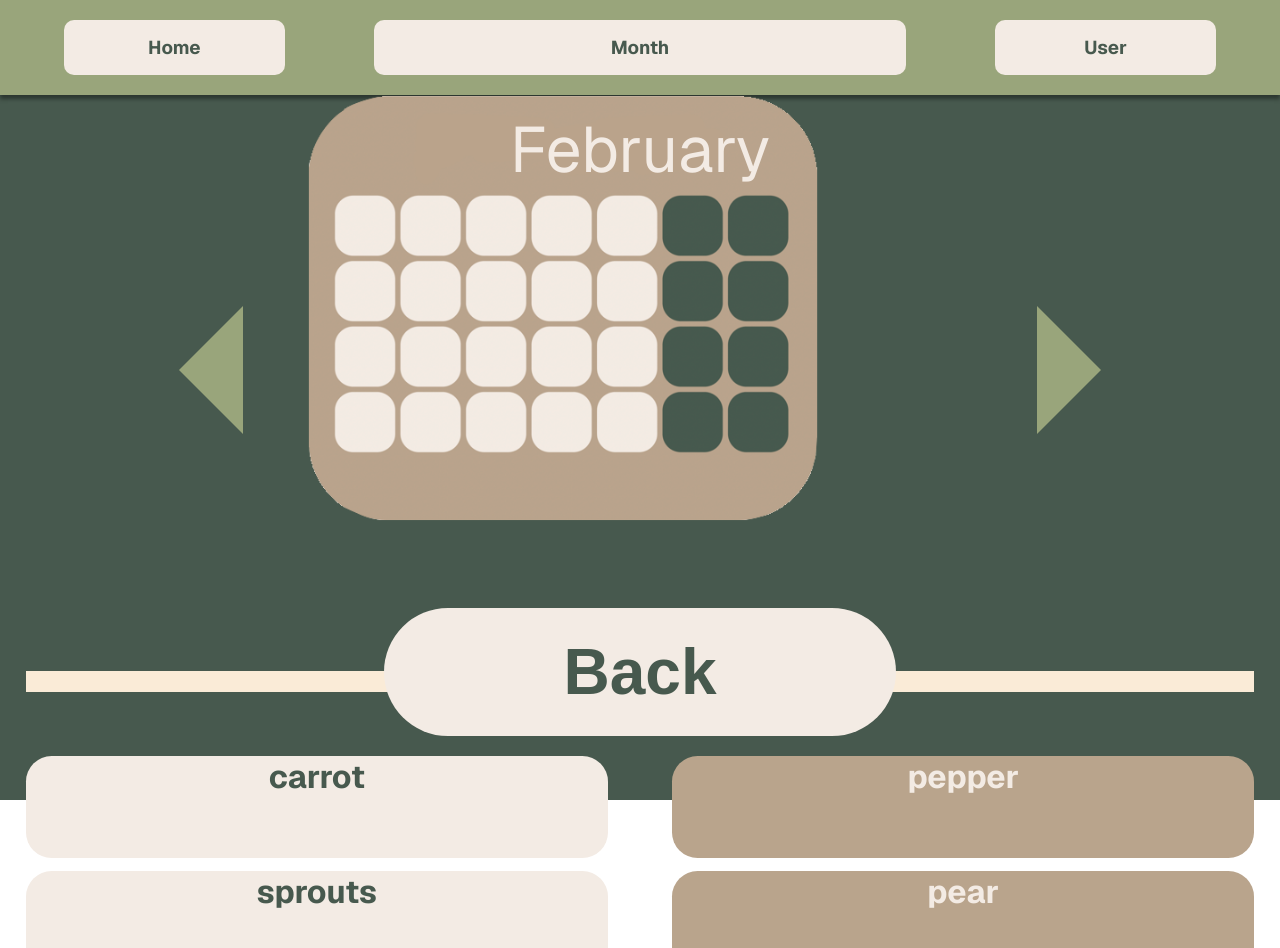
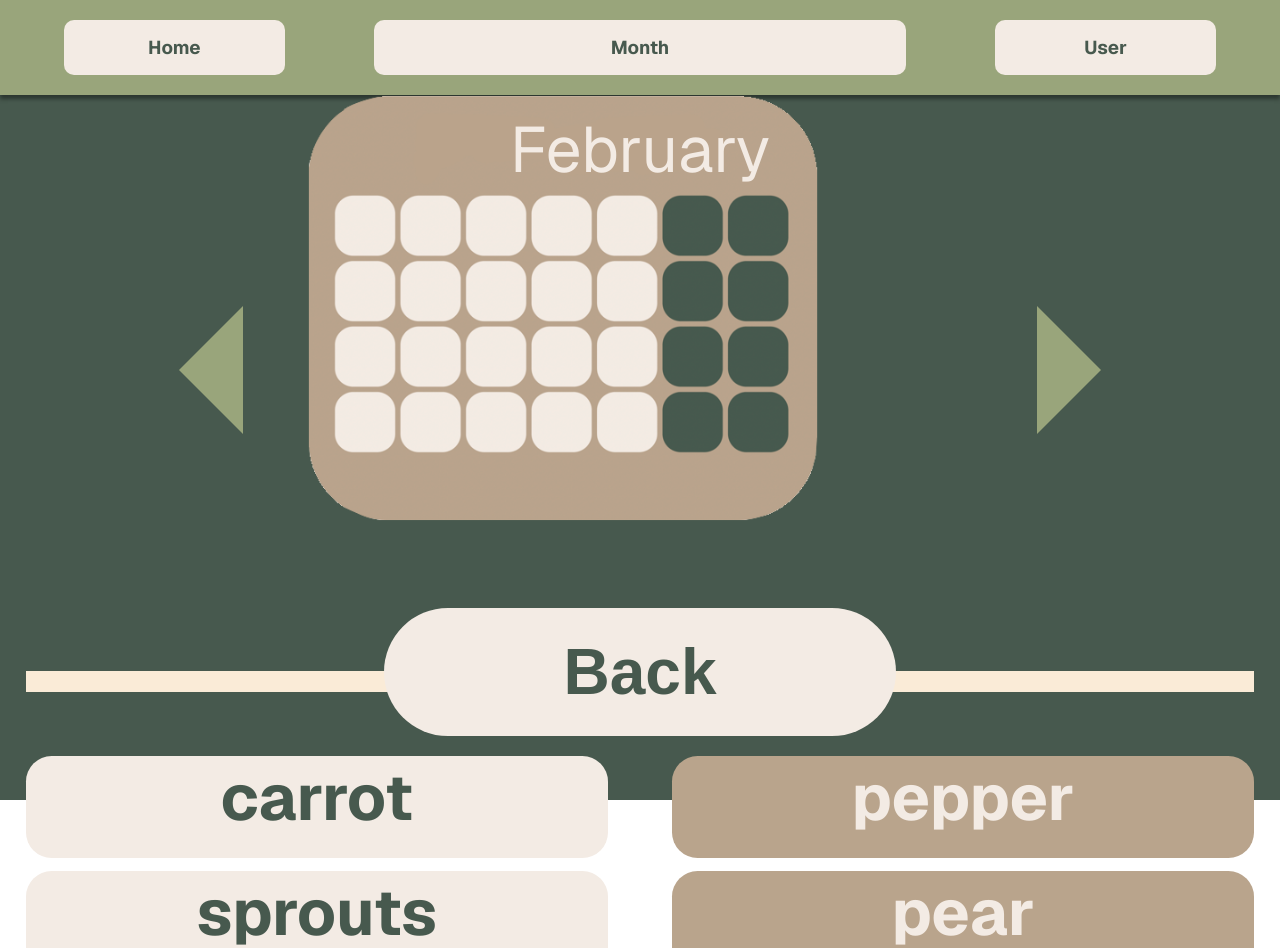
Before and after one commit to pathirny/HarvestHub, a Next.js app in the folder harvesthub/: page /Calendar/1 in a window 1280 px wide. Shown: the top 948 px of the page. Built offline with nearby package versions, Linux system fonts and the light colour scheme.

Commit message:
list css

```diff
--- a/harvesthub/app/globals.css
+++ b/harvesthub/app/globals.css
@@ -253,6 +253,7 @@ background-color: var(--dark-green-color);
   height: 8vw;
   color: var(--dark-green-color);
   text-align: center;
+  font-size: 5vw;
 }
 
 .harvestListItem{
@@ -262,6 +263,7 @@ background-color: var(--dark-green-color);
   height: 8vw;
   color: var(--white-cream-color);
   text-align: center;
+  font-size: 5vw;
 }
 
 /* calendar */
```
